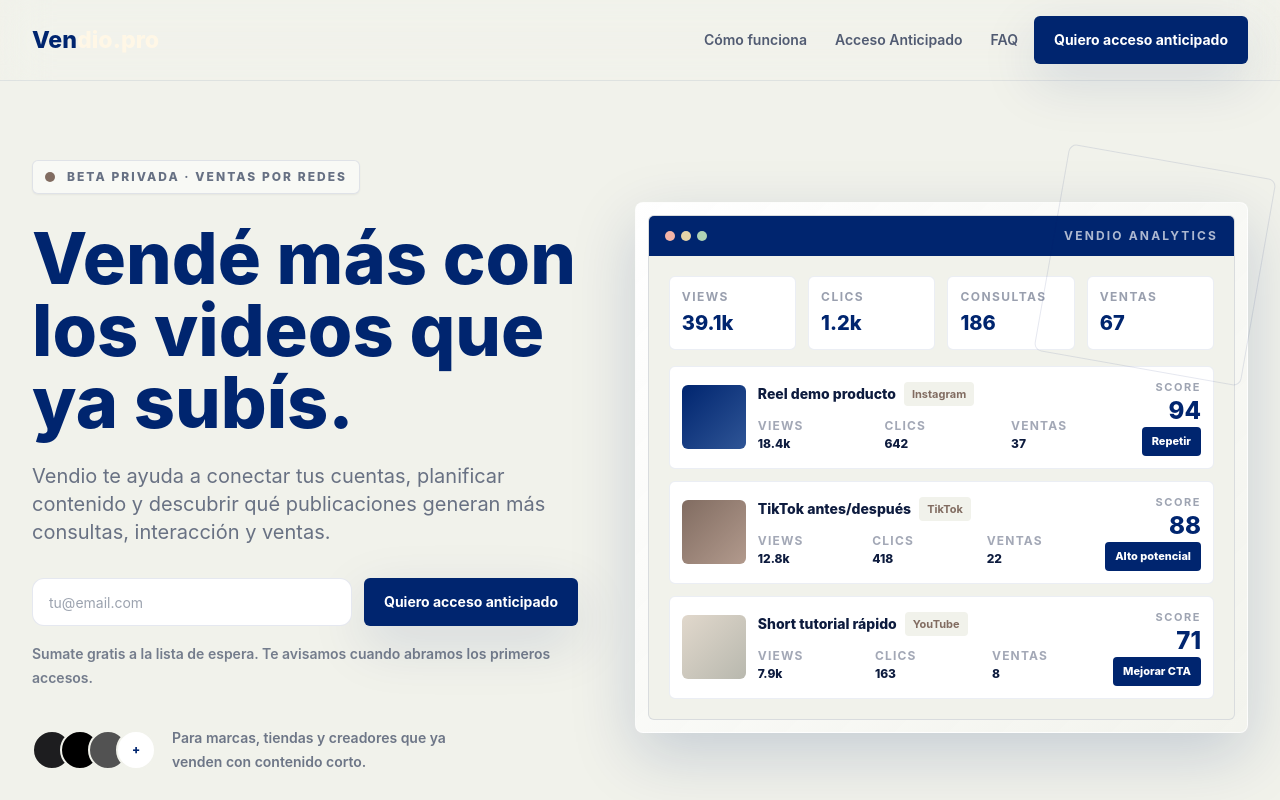
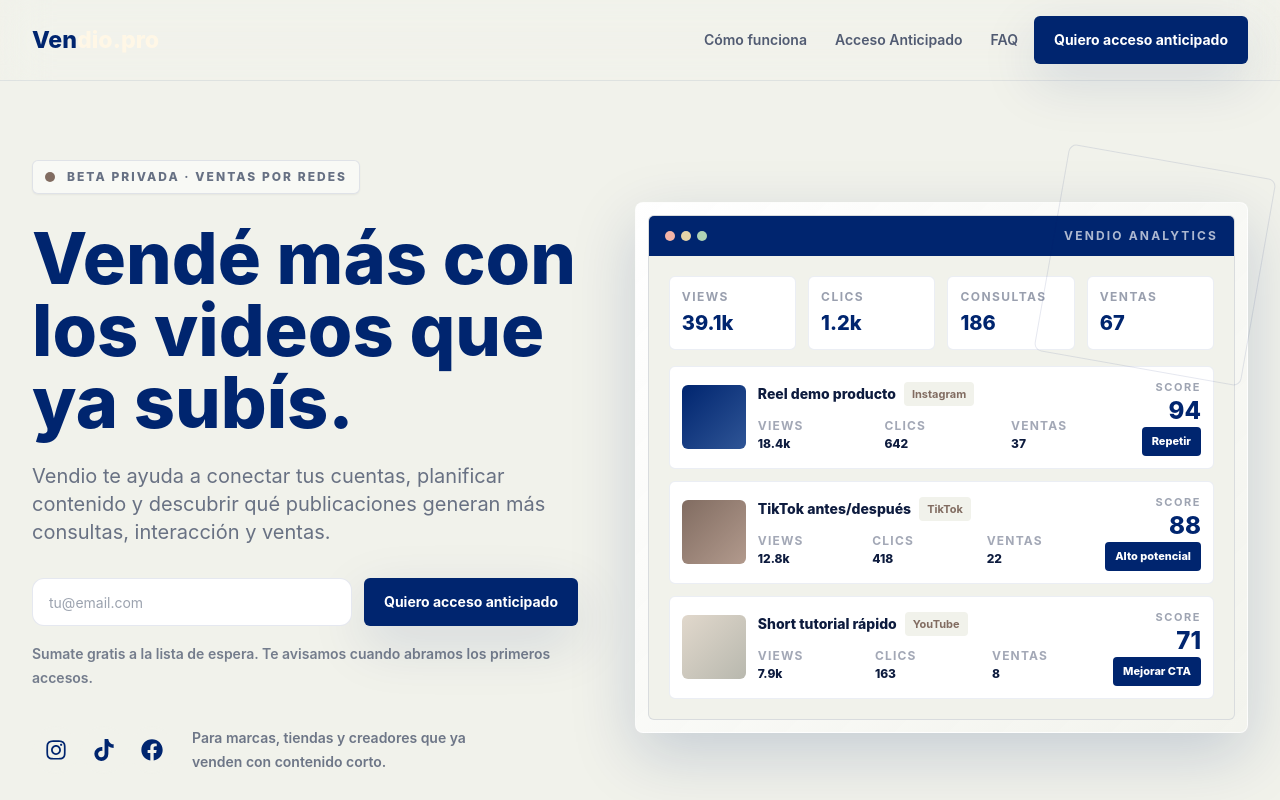
Before and after one commit to echeveagustin-code/vendio, a React (Vite) app: page / in a window 1280 px wide. Shown: the top 800 px of the page. Built offline with nearby package versions, Linux system fonts and the light colour scheme; a web font is replaced by a local one.

Commit message:
#Landing

```diff
--- a/package.json
+++ b/package.json
@@ -10,7 +10,8 @@
   },
   "dependencies": {
     "react": "^19.0.0",
-    "react-dom": "^19.0.0"
+    "react-dom": "^19.0.0",
+    "react-icons": "^5.7.0"
   },
   "devDependencies": {
     "@vitejs/plugin-react": "^4.3.4",
--- a/src/App.jsx
+++ b/src/App.jsx
@@ -1,4 +1,5 @@
 import { useEffect, useState, useRef } from "react";
+import { FaTiktok, FaInstagram, FaFacebook } from "react-icons/fa";
 import Dashboard from "./pages/Dashboard.jsx";
 import CalendarPage from "./pages/CalendarPage.jsx";
 import AccountsPage from "./pages/AccountsPage.jsx";
@@ -143,6 +144,12 @@
 ];
 
 function Wordmark({ light = false }) {
+  const socialLinks = [
+    { name: "Instagram", containerClass: "bg-transparent", icon: <FaInstagram size={20} /> },
+    { name: "TikTok", containerClass: "bg-transparent", icon: <FaTiktok size={20} /> },
+    { name: "Facebook", containerClass: "bg-transparent", icon: <FaFacebook size={20} /> },
+  ];
+
   return (
     <a href="#inicio" className="font-sora text-[1.45rem] font-extrabold tracking-normal">
       <span className={light ? "text-brand-paper" : "text-brand-navy"}>Ven</span>
@@ -548,6 +555,11 @@
   if (view === "cuentas") {
     return <AccountsPage />;
   }
+  const socialLinks = [
+    { name: "Instagram", containerClass: "bg-transparent", icon: <FaInstagram size={22} /> },
+    { name: "TikTok", containerClass: "bg-transparent", icon: <FaTiktok size={22} /> },
+    { name: "Facebook", containerClass: "bg-transparent", icon: <FaFacebook size={22} /> },
+  ];
 
   return (
     <div className="min-h-screen overflow-x-hidden bg-brand-paper text-brand-ink">
@@ -584,11 +596,19 @@
                 Sumate gratis a la lista de espera. Te avisamos cuando abramos los primeros accesos.
               </p>
               <div className="mt-9 flex flex-wrap items-center gap-4">
-                <div className="flex -space-x-3" aria-hidden="true">
-                  {["bg-[#1D1D1F]", "bg-[#000000]", "bg-[#525252]", "bg-white"].map((color, index) => (
-                    <span key={color} className={`h-10 w-10 rounded-full border-2 border-brand-paper ${color}`}>
-                      {index === 3 && <span className="flex h-full items-center justify-center text-xs font-extrabold text-brand-navy">+</span>}
-                    </span>
+                <div className="flex" aria-hidden>
+                  {socialLinks.map(({ name, svg, icon, containerClass = "bg-white" }) => (
+                    <div
+                      key={name}
+                      role="img"
+                      aria-label={name}
+                      title={name}
+                      className={`h-12 w-12 rounded-full border-2 border-brand-paper ${containerClass} flex items-center justify-center text-brand-navy`}
+                      onClick={(e) => e.stopPropagation()}
+                    >
+                      <span className="sr-only">{name}</span>
+                      {icon || svg}
+                    </div>
                   ))}
                 </div>
                 <p className="max-w-xs text-sm font-semibold leading-6 text-brand-ink/58">
```
Also changed, not shown: 1 other file (tests, documents, lock files or other folders).
